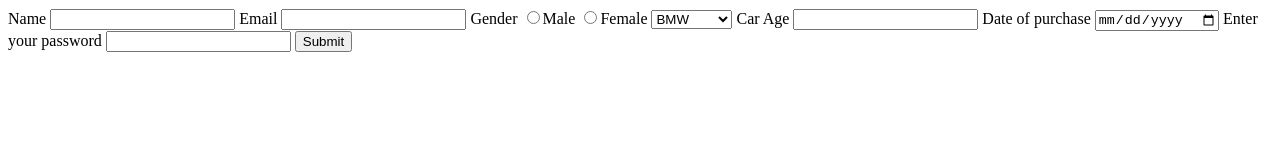
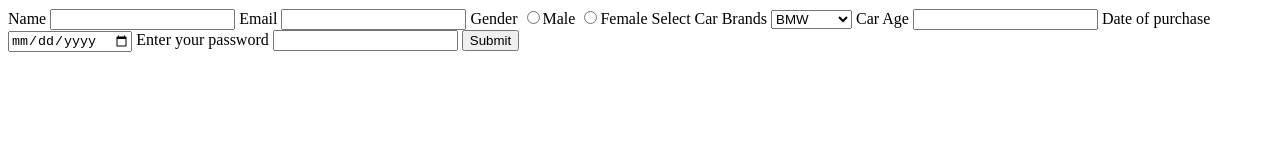
Before and after one commit to acciojob/car-insurance-form-Shivdasbhande05, a website: page main.html in a window 1280 px wide. Drawn offline with Linux system fonts and the light colour scheme.

Commit message:
created a submission

```diff
--- a/main.html
+++ b/main.html
@@ -17,13 +17,14 @@
 			<label for="gender">Gender</label>
 			<input type="radio" name="gender" id="Male" required>Male
 			<input type="radio" name="gender" id="Female" required>Female
+			<label for="cars">Select Car Brands</label>
 			<select id="cars" >
 				<option>BMW</option>
 				<option>Audi</option>
 				<option>Mercedez</option>
 			</select>
 			<label for="carage">Car Age</label>
-			<input type="number" id="carage">
+			<input type="number" id="carage" required>
 			<label for="dop">Date of purchase</label>
 			<input type="date" id="dop" required>
 			<lable for="password">Enter your password</lable>
```
